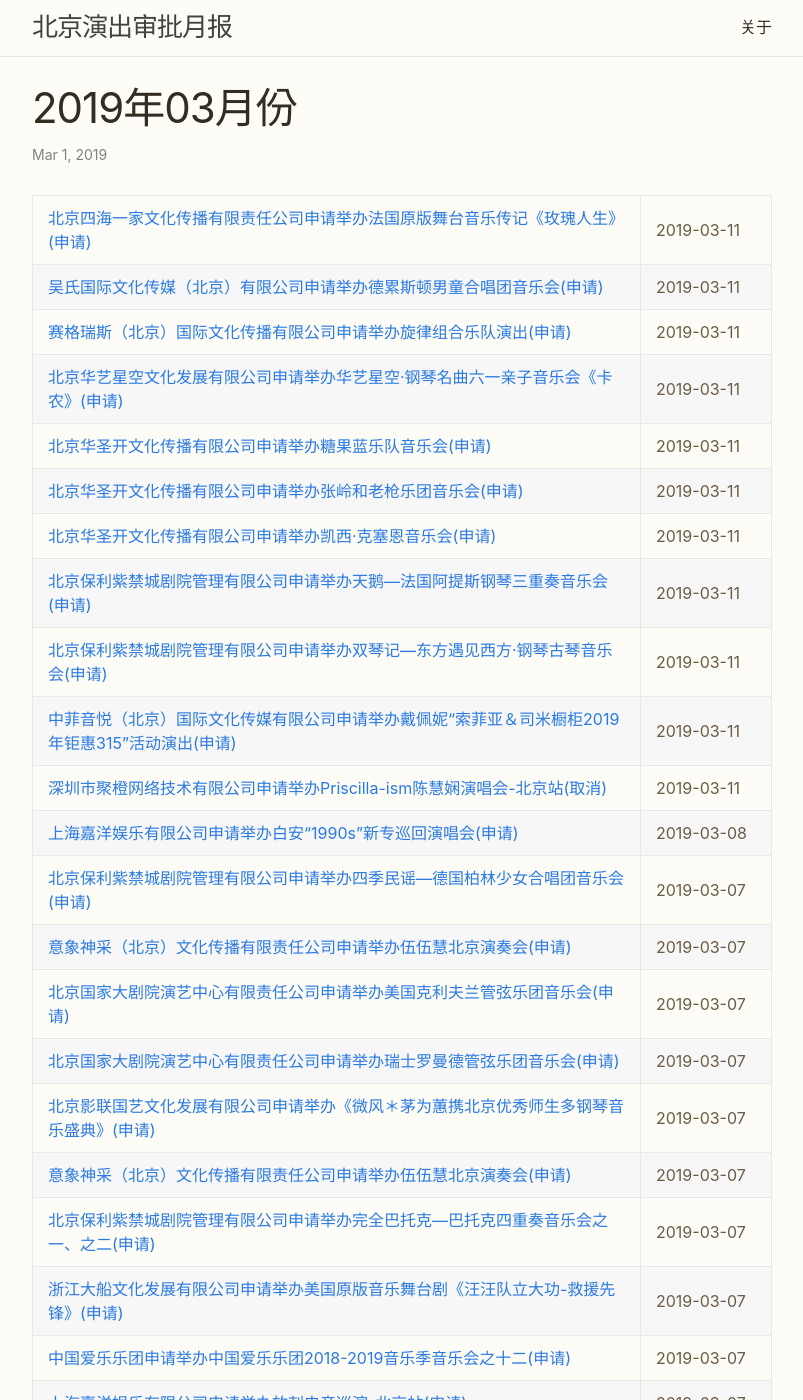
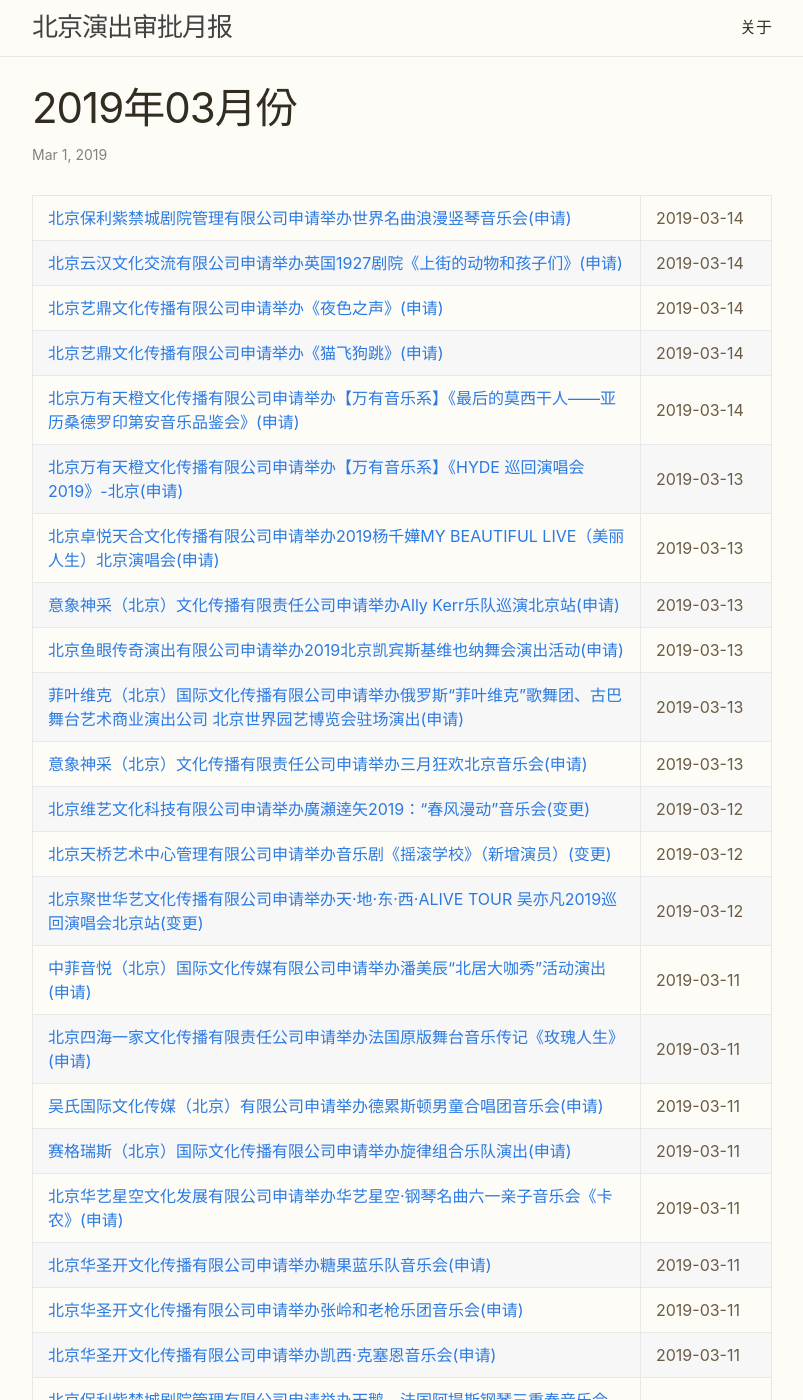
Before and after one commit to walnutpedia/beijing-shows, a Jekyll site: the page built from _posts/2019-03-01-201903.md, in a window 1280 px wide and 1400 px high. Shown: the whole window, without its empty margins (238-1041 px from the left). Built offline with Jekyll 4.4.1, drawn with Linux system fonts in a browser that asks for light colours.

Commit message:
update data

```diff
--- a/_posts/2019-03-01-201903.md
+++ b/_posts/2019-03-01-201903.md
@@ -4,6 +4,21 @@ title:  "2019年03月份"
 date:   2019-03-01
 ---
 
+| [北京保利紫禁城剧院管理有限公司申请举办世界名曲浪漫竖琴音乐会(申请)](http://www.beijing.gov.cn/zfxxgk/110021/xzspjggs53/2019-03/14/content_1ee365375352440abbfe085cd756182b.shtml){:target="_blank"} | 2019-03-14 |
+| [北京云汉文化交流有限公司申请举办英国1927剧院《上街的动物和孩子们》(申请)](http://www.beijing.gov.cn/zfxxgk/110021/xzspjggs53/2019-03/14/content_cb8b6c8b3095486ca053020e0e42fc74.shtml){:target="_blank"} | 2019-03-14 |
+| [北京艺鼎文化传播有限公司申请举办《夜色之声》(申请)](http://www.beijing.gov.cn/zfxxgk/110021/xzspjggs53/2019-03/14/content_c43e554dc617475898d34eed1b40a7d2.shtml){:target="_blank"} | 2019-03-14 |
+| [北京艺鼎文化传播有限公司申请举办《猫飞狗跳》(申请)](http://www.beijing.gov.cn/zfxxgk/110021/xzspjggs53/2019-03/14/content_f5e78633dde64bbbbab41a92c5f8e31b.shtml){:target="_blank"} | 2019-03-14 |
+| [北京万有天橙文化传播有限公司申请举办【万有音乐系】《最后的莫西干人——亚历桑德罗印第安音乐品鉴会》(申请)](http://www.beijing.gov.cn/zfxxgk/110021/xzspjggs53/2019-03/14/content_6c44f82ac09b40c2b8b1aa23d2e934b8.shtml){:target="_blank"} | 2019-03-14 |
+| [北京万有天橙文化传播有限公司申请举办【万有音乐系】《HYDE 巡回演唱会2019》-北京(申请)](http://www.beijing.gov.cn/zfxxgk/110021/xzspjggs53/2019-03/13/content_617cb4c926ff4646b769bf773e203356.shtml){:target="_blank"} | 2019-03-13 |
+| [北京卓悦天合文化传播有限公司申请举办2019杨千嬅MY BEAUTIFUL LIVE（美丽人生）北京演唱会(申请)](http://www.beijing.gov.cn/zfxxgk/110021/xzspjggs53/2019-03/13/content_3ed9c2d86dcd467989c06a42a9845214.shtml){:target="_blank"} | 2019-03-13 |
+| [意象神采（北京）文化传播有限责任公司申请举办Ally Kerr乐队巡演北京站(申请)](http://www.beijing.gov.cn/zfxxgk/110021/xzspjggs53/2019-03/13/content_1b9eebc2c56143b6819e336cb0c092da.shtml){:target="_blank"} | 2019-03-13 |
+| [北京鱼眼传奇演出有限公司申请举办2019北京凯宾斯基维也纳舞会演出活动(申请)](http://www.beijing.gov.cn/zfxxgk/110021/xzspjggs53/2019-03/13/content_c493aa901b1f49a69f0c484b3b6d0191.shtml){:target="_blank"} | 2019-03-13 |
+| [菲叶维克（北京）国际文化传播有限公司申请举办俄罗斯“菲叶维克”歌舞团、古巴舞台艺术商业演出公司 北京世界园艺博览会驻场演出(申请)](http://www.beijing.gov.cn/zfxxgk/110021/xzspjggs53/2019-03/13/content_60068e7fe8224ecb82f2fe008f2f7e29.shtml){:target="_blank"} | 2019-03-13 |
+| [意象神采（北京）文化传播有限责任公司申请举办三月狂欢北京音乐会(申请)](http://www.beijing.gov.cn/zfxxgk/110021/xzspjggs53/2019-03/13/content_e77be4b063ef4370b4a1cbd8f0a36813.shtml){:target="_blank"} | 2019-03-13 |
+| [北京维艺文化科技有限公司申请举办廣瀬逹矢2019：“春风漫动”音乐会(变更)](http://www.beijing.gov.cn/zfxxgk/110021/xzspjggs53/2019-03/12/content_748b53d7f0fd49cba97cb1b23c673e35.shtml){:target="_blank"} | 2019-03-12 |
+| [北京天桥艺术中心管理有限公司申请举办音乐剧《摇滚学校》（新增演员）(变更)](http://www.beijing.gov.cn/zfxxgk/110021/xzspjggs53/2019-03/12/content_47375358391046a899ca91b87912b82c.shtml){:target="_blank"} | 2019-03-12 |
+| [北京聚世华艺文化传播有限公司申请举办天·地·东·西·ALIVE TOUR 吴亦凡2019巡回演唱会北京站(变更)](http://www.beijing.gov.cn/zfxxgk/110021/xzspjggs53/2019-03/12/content_b335dbf03e574e78aaf1317a78015078.shtml){:target="_blank"} | 2019-03-12 |
+| [中菲音悦（北京）国际文化传媒有限公司申请举办潘美辰“北居大咖秀”活动演出(申请)](http://www.beijing.gov.cn/zfxxgk/110021/xzspjggs53/2019-03/11/content_95ea9ede72f149efab70989394226e95.shtml){:target="_blank"} | 2019-03-11 |
 | [北京四海一家文化传播有限责任公司申请举办法国原版舞台音乐传记《玫瑰人生》(申请)](http://www.beijing.gov.cn/zfxxgk/110021/xzspjggs53/2019-03/11/content_9f7752dc850b4d719b075e88f3f54b94.shtml){:target="_blank"} | 2019-03-11 |
 | [吴氏国际文化传媒（北京）有限公司申请举办德累斯顿男童合唱团音乐会(申请)](http://www.beijing.gov.cn/zfxxgk/110021/xzspjggs53/2019-03/11/content_57067860dc1e4956a5b52b7acbfaee95.shtml){:target="_blank"} | 2019-03-11 |
 | [赛格瑞斯（北京）国际文化传播有限公司申请举办旋律组合乐队演出(申请)](http://www.beijing.gov.cn/zfxxgk/110021/xzspjggs53/2019-03/11/content_ca3147db7ebc45b593335931fa4945a5.shtml){:target="_blank"} | 2019-03-11 |
```
